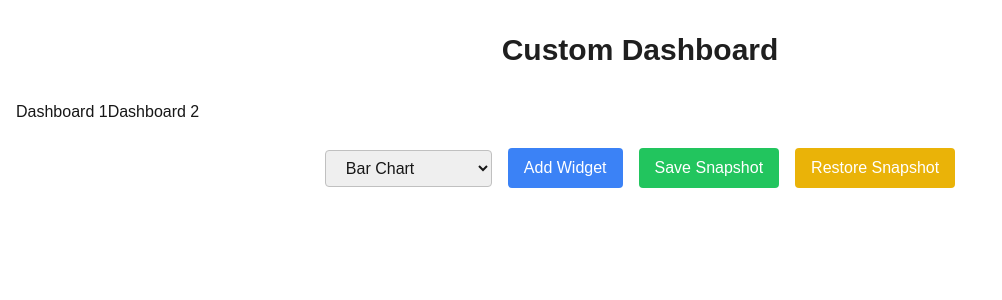
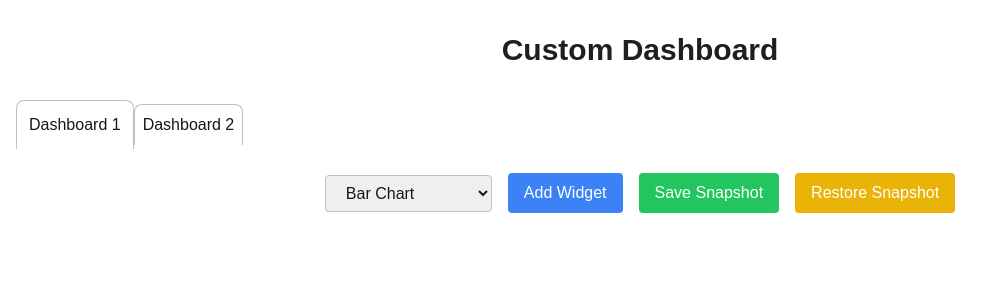
Before and after one commit to m0oMoo/monitoring_client, a Next.js app: page /dashboard in a window 1280 px wide. Shown: the top 300 px of the page, without its empty margins (0-1002 px from the left). Built offline with nearby package versions, Linux system fonts and the light colour scheme.

Commit message:
feat: Update tabs.tsx

```diff
--- a/src/app/components/dashboard/tabs.tsx
+++ b/src/app/components/dashboard/tabs.tsx
@@ -3,28 +3,77 @@ import { useState } from "react";
 const Tabs = ({
   tabs,
   onSelect,
+  onAddTab,
 }: {
   tabs: string[];
   onSelect: (tab: string) => void;
+  onAddTab: (newTabName: string) => void;
 }) => {
   const [activeTab, setActiveTab] = useState(tabs[0]);
+  const [isAdding, setIsAdding] = useState(false);
+  const [newTabName, setNewTabName] = useState("");
 
   const handleTabClick = (tab: string) => {
     setActiveTab(tab);
     onSelect(tab);
   };
 
+  const handleAddTab = () => {
+    if (newTabName.trim() !== "") {
+      onAddTab(newTabName.trim());
+      setActiveTab(newTabName.trim());
+      setNewTabName("");
+      setIsAdding(false);
+    }
+  };
+
   return (
-    <div>
-      {tabs.map((tab) => (
+    <div className="flex items-center">
+      {tabs.map((tab, index) =>
+        tab === "+" ? (
+          <button
+            key={`add-tab-${index}`}
+            onClick={() => setIsAdding(true)}
+            className="border border-b-0 rounded-t-lg border-gray-300
+            p-2 bg-white text-gray-600"
+          >
+            ➕
+          </button>
+        ) : (
           <button
             key={tab}
             onClick={() => handleTabClick(tab)}
-          className={activeTab === tab ? "active" : ""}
+            className={`border border-b-0 rounded-t-lg border-gray-300
+            p-2 bg-white
+            ${activeTab === tab ? "active p-3 bg-gray-200" : ""}`}
           >
             {tab}
           </button>
-      ))}
+        )
+      )}
+      {isAdding && (
+        <div className="ml-4 flex items-center">
+          <input
+            type="text"
+            value={newTabName}
+            onChange={(e) => setNewTabName(e.target.value)}
+            placeholder="New Tab Name"
+            className="border p-2 rounded"
+          />
+          <button
+            onClick={handleAddTab}
+            className="ml-2 px-3 py-2 bg-blue-500 text-white rounded"
+          >
+            Add
+          </button>
+          <button
+            onClick={() => setIsAdding(false)}
+            className="ml-2 px-3 py-2 bg-red-500 text-white rounded"
+          >
+            Cancel
+          </button>
+        </div>
+      )}
     </div>
   );
 };
```
Lines whose indentation alone changed are shown as unchanged.
